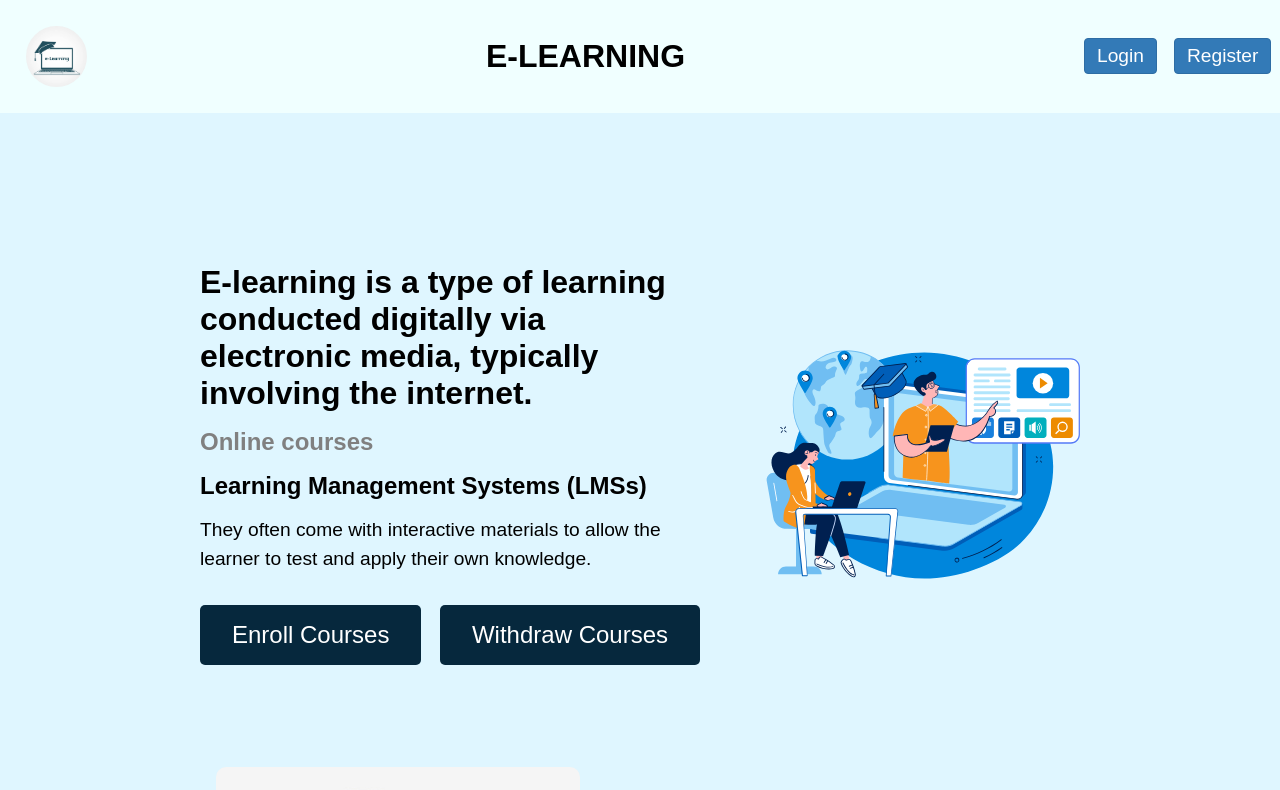
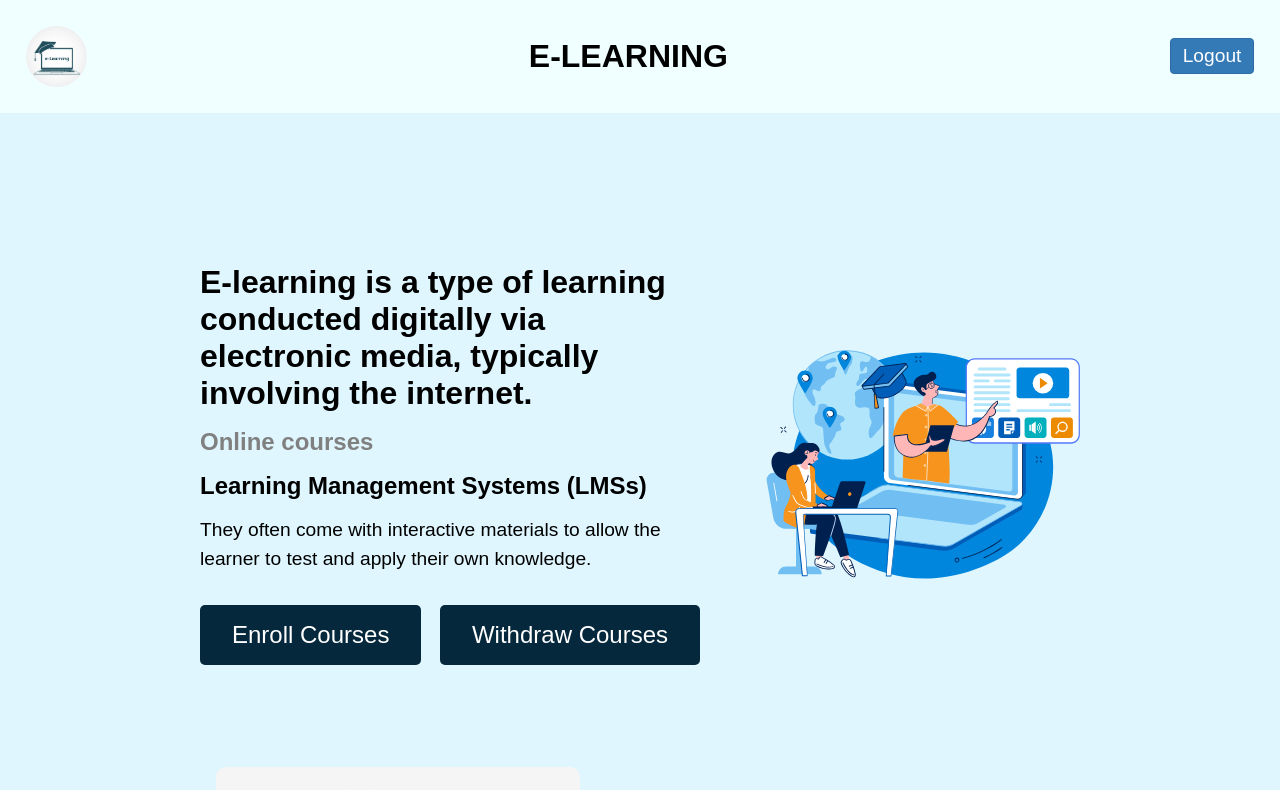
Before and after one commit to HseinKt/e-learning, a React (Create React App) app in the folder front_end/: page / in a window 1280 px wide. Shown: the top 790 px of the page. Built offline with nearby package versions, Linux system fonts and the light colour scheme; sample sign-in values are in the browser's storage.

Commit message:
added logout in the header component

```diff
--- a/front_end/src/components/landing_page/header.js
+++ b/front_end/src/components/landing_page/header.js
@@ -3,6 +3,26 @@ import Logo from "./logo";
 
 const Header = () => {
     const navigate = useNavigate();
+
+    const token = localStorage.getItem('token');
+
+    const handleLogout = () => {
+        localStorage.removeItem('token');
+        navigate("../login");
+    }
+
+    if(token) {
+        return (
+            <header className="header">
+                <Logo />
+                <h1>E-LEARNING</h1>
+                <div className="LogReg">
+                    <button className="login btn" onClick={() => handleLogout()}>Logout</button>
+                </div>
+            </header>
+         );
+    }
+    else {
         return (
             <header className="header">
                 <Logo />
@@ -15,4 +35,6 @@ const Header = () => {
          );
     }
 
+}
+
 export default Header;
```
Lines whose indentation alone changed are shown as unchanged.
